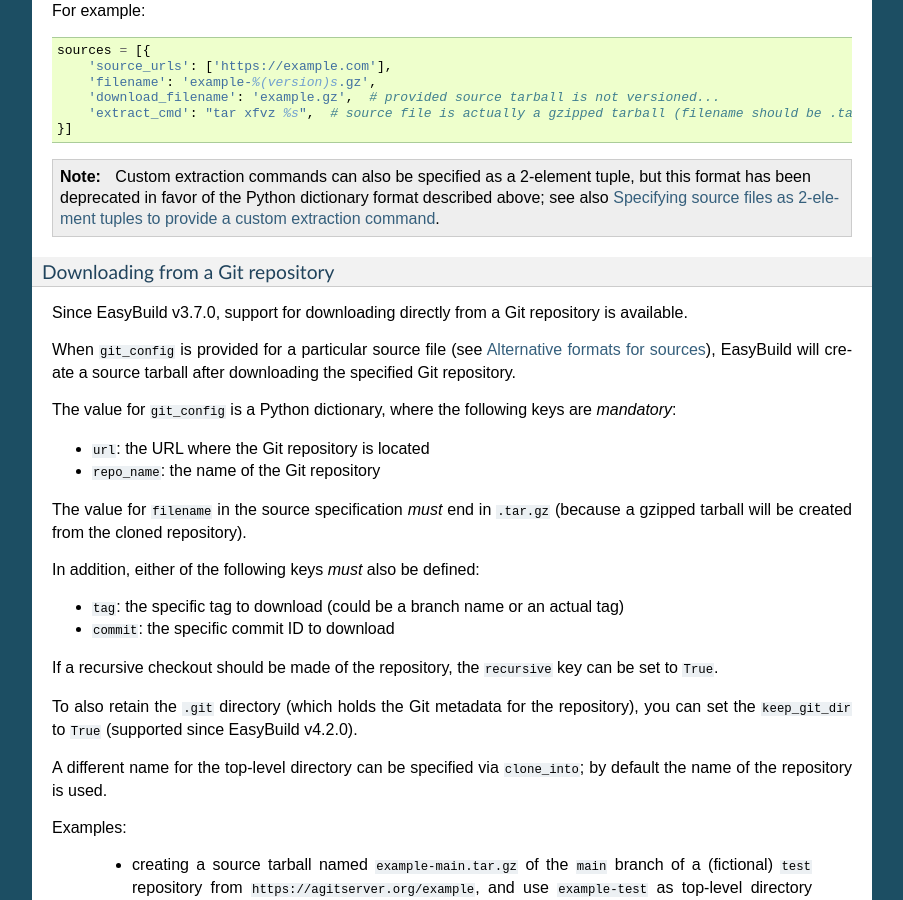
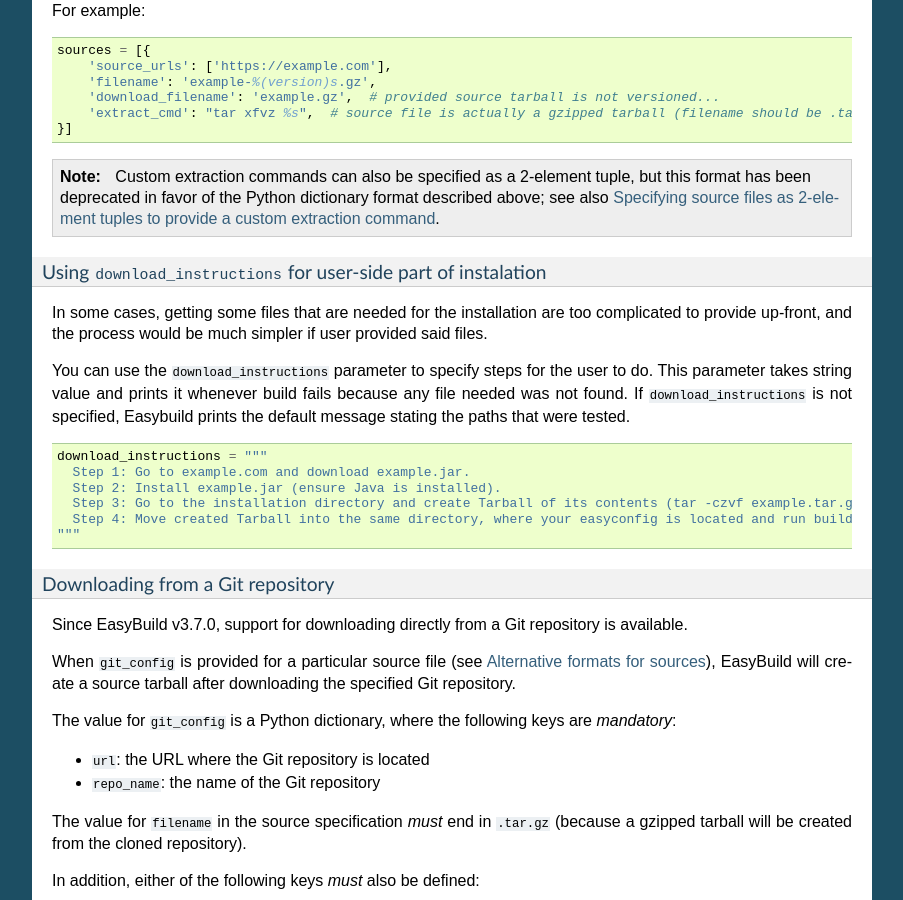
Before and after one commit to easybuilders/easybuild, a Sphinx documentation site: the page built from docs/Writing_easyconfig_files.rst, in a window 1280 px wide and 900 px high, scrolled down 7255 px. Shown: the whole window, without its empty margins (198-1101 px from the left). Built offline with Sphinx 7.4.7, drawn with Linux system fonts in a browser that asks for light colours; pages that are not in the unit, such as notebooks, are missing from menus.

Commit message:
Added download_instructions documentation

```diff
--- a/docs/Writing_easyconfig_files.rst
+++ b/docs/Writing_easyconfig_files.rst
@@ -427,6 +427,25 @@ For example:
 
 .. note:: Custom extraction commands can also be specified as a 2-element tuple, but this format has been deprecated
           in favor of the Python dictionary format described above; see also :ref:`depr_sources_2_element_tuple`.
+
+Using ``download_instructions`` for user-side part of instalation
+^^^^^^^^^^^^^^^^^^^^^^^^^^^^^^^^^^^^^^^^^^^^^^^^^^^^^^^^^^^^^^^^^
+
+In some cases, getting some files that are needed for the installation are too complicated to provide up-front,
+and the process would be much simpler if user provided said files.
+
+You can use the ``download_instructions`` parameter to specify steps for the user to do.
+This parameter takes string value and prints it whenever build fails because any file needed was not found.
+If ``download_instructions`` is not specified, Easybuild prints the default message stating the paths that were tested.
+
+.. code:: python
+
+    download_instructions = """
+      Step 1: Go to example.com and download example.jar.
+      Step 2: Install example.jar (ensure Java is installed).
+      Step 3: Go to the installation directory and create Tarball of its contents (tar -czvf example.tar.gz *).
+      Step 4: Move created Tarball into the same directory, where your easyconfig is located and run build again.
+    """
 
 .. _common_easyconfig_param_sources_git_config:
 
```
